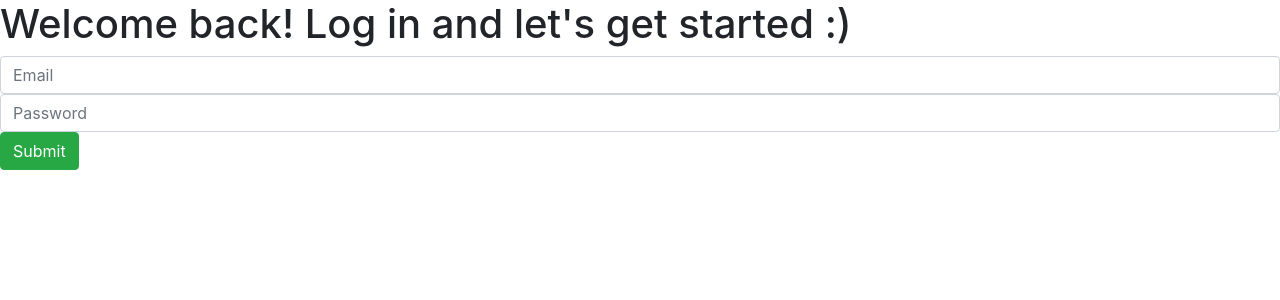
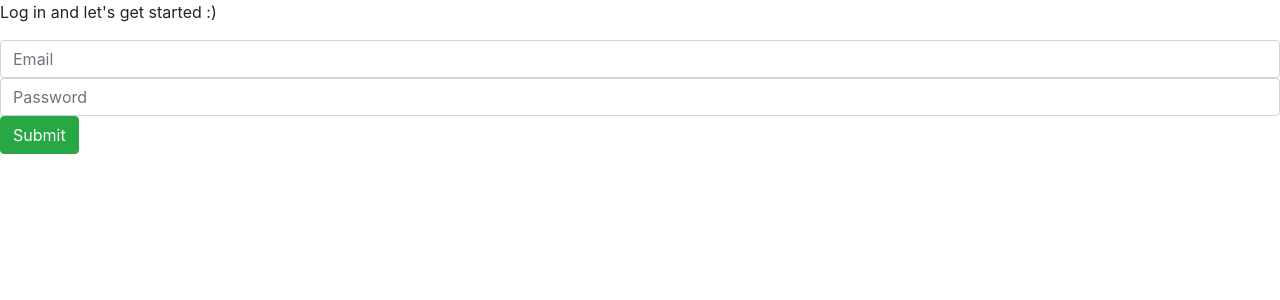
Before and after one commit to aa-ag/simple-rss-reader, a Flask app: page /login in a window 1280 px wide. Shown: the part 56-356 px from the top of the page. Run offline with Flask 2, Linux system fonts and the light colour scheme; some libraries are stand-ins or nearby versions.

Commit message:
redirect users to login after registration, and fixed typo in README

```diff
--- a/webapp/routes.py
+++ b/webapp/routes.py
@@ -22,7 +22,7 @@
 
         db.session.add(user)
         db.session.commit()
-        return render_template('myaccount.html')
+        return redirect(url_for("login"))
     return render_template("register.html", form=form)
 
 # Logging out route / button for users to log out
--- a/webapp/templates/login.html
+++ b/webapp/templates/login.html
@@ -8,7 +8,7 @@
 
 {% else %}
 
-<h1 class="justify-content-center">Welcome back! Log in and let's get started :)</h1>
+<p class="justify-content-center">Log in and let's get started :)</p>
 
 <form action="/login" method="post" class="form-group">
     {{ form.hidden_tag() }}
```
Also changed, not shown: README.md, app.db.
